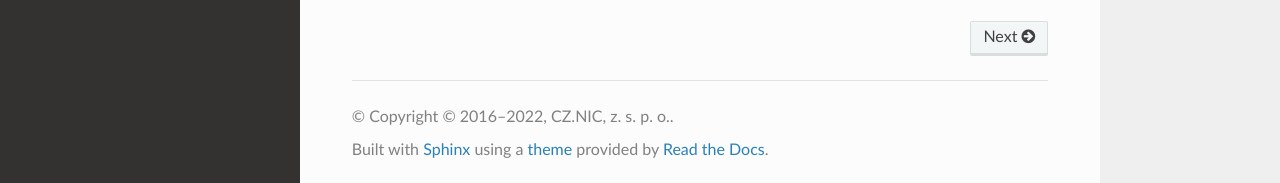
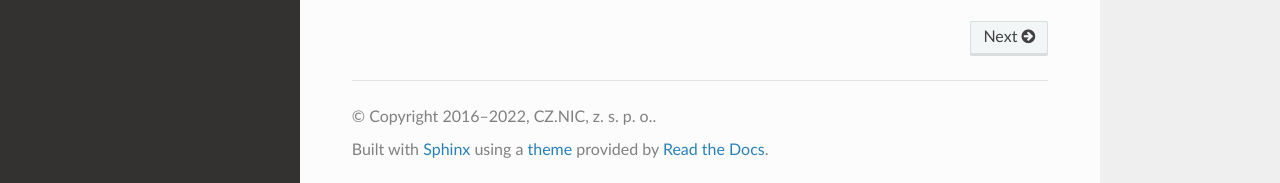
Before and after one commit to CZ-NIC/yangson, a Sphinx documentation site: the page built from docs/index.rst, in a window 1280 px wide and 900 px high, scrolled down 1017 px. Shown: the part 714-897 px from the top of the window. Built offline with Sphinx 7.4.7 and the Read the Docs theme 2.0.0, drawn with Linux system fonts in a browser that asks for light colours.

```diff
--- a/docs/conf.py
+++ b/docs/conf.py
@@ -54,7 +54,7 @@ master_doc = 'index'
 
 # General information about the project.
 project = 'Yangson'
-copyright = '© 2016–2022, CZ.NIC, z. s. p. o.'
+copyright = '2016–2022, CZ.NIC, z. s. p. o.'
 author = 'Ladislav Lhotka'
 
 # The version info for the project you're documenting, acts as replacement for
```
